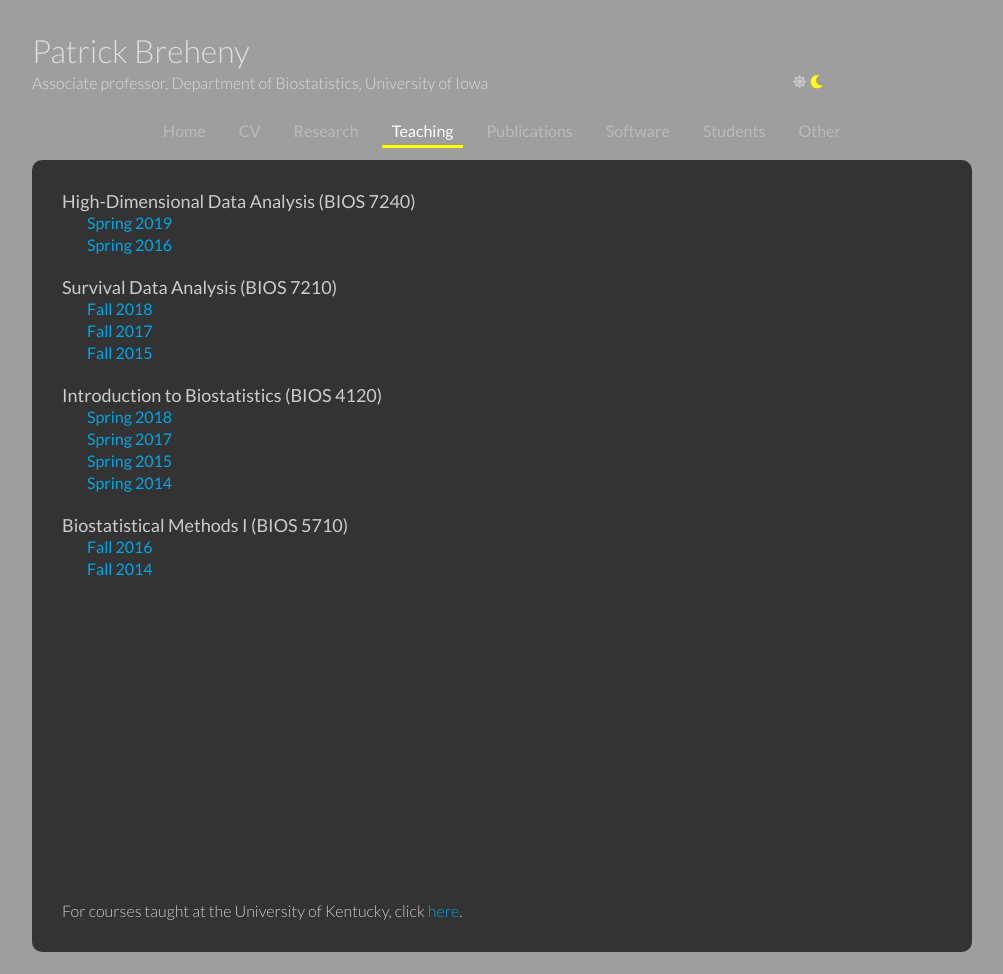
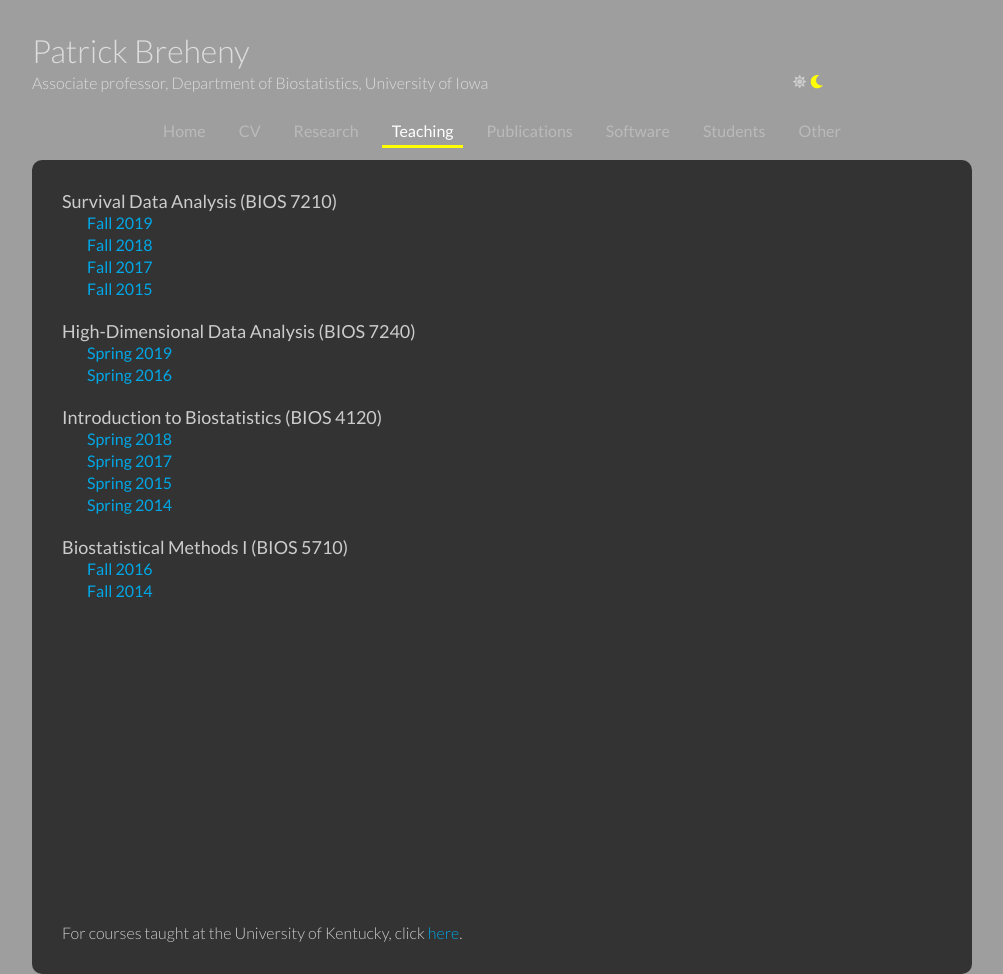
Before and after one commit to pbreheny/web, a Jekyll site: the page built from teaching.html, in a window 1280 px wide, cut to the strip 0-974 px from the top of the page. Shown: the whole strip, without its empty margins (138-1141 px from the left). Built offline with Jekyll 4.4.1, drawn with Linux system fonts in a browser that asks for light colours; nearby versions of some CDN libraries; before the commit the page ends 952 px from its top, so only the background shows below that; grey boxes are pictures that could not be loaded.

Commit message:
teaching: Added Fall 2019

```diff
--- a/teaching.html
+++ b/teaching.html
@@ -1,18 +1,19 @@
 ---
 layout: default
 ---
+
+<h4>Survival Data Analysis (BIOS 7210)</h4>
+<div class="semester">
+  <h3><a href="7210/f19/index.html">Fall 2019</a></h3>
+  <h3><a href="7210/f18/index.html">Fall 2018</a></h3>
+  <h3><a href="7210/f17/index.html">Fall 2017</a></h3>
+  <h3><a href="7210/f15/index.html">Fall 2015</a></h3>
+</div>
 
 <h4>High-Dimensional Data Analysis (BIOS 7240)</h4>
 <div class="semester">
   <h3><a href="7240/s19/index.html">Spring 2019</a></h3>
   <h3><a href="7600/s16/index.html">Spring 2016</a></h3>
-</div>
-
-<h4>Survival Data Analysis (BIOS 7210)</h4>
-<div class="semester">
-  <h3><a href="7210/f18/index.html">Fall 2018</a></h3>
-  <h3><a href="7210/f17/index.html">Fall 2017</a></h3>
-  <h3><a href="7210/f15/index.html">Fall 2015</a></h3>
 </div>
 
 <h4>Introduction to Biostatistics (BIOS 4120)</h4>
```
